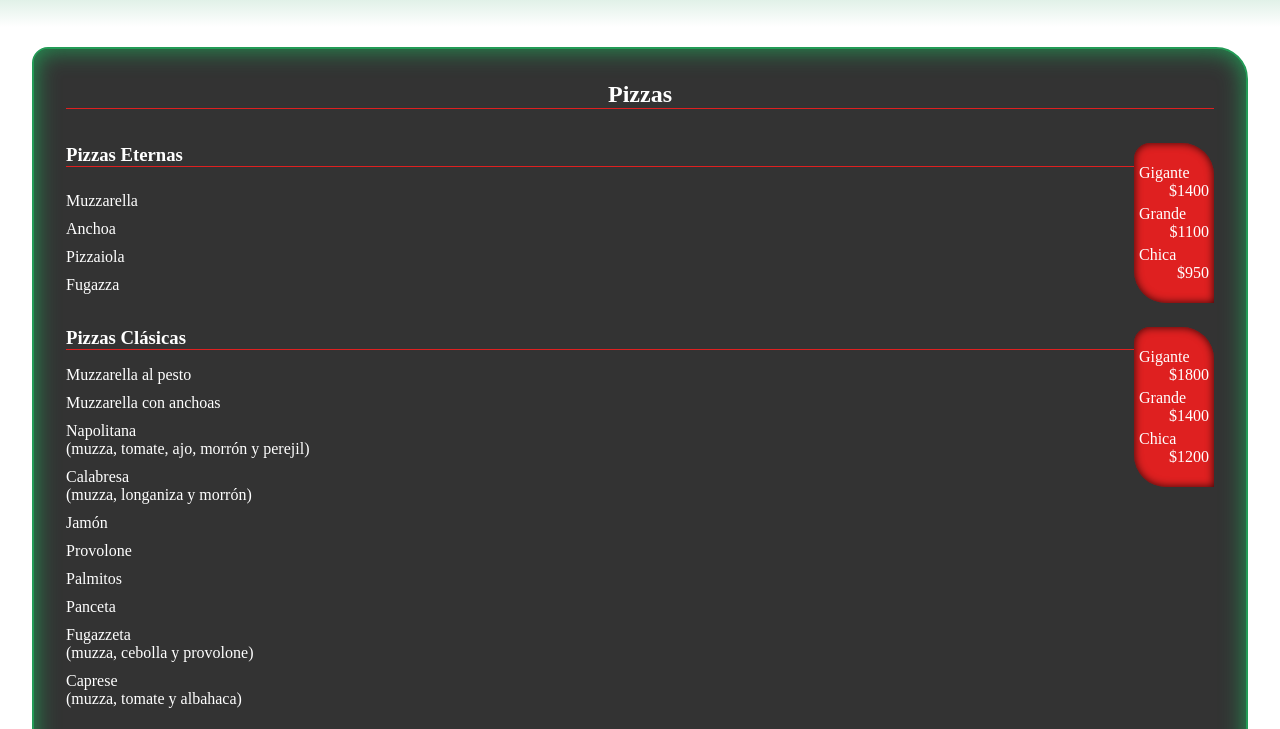
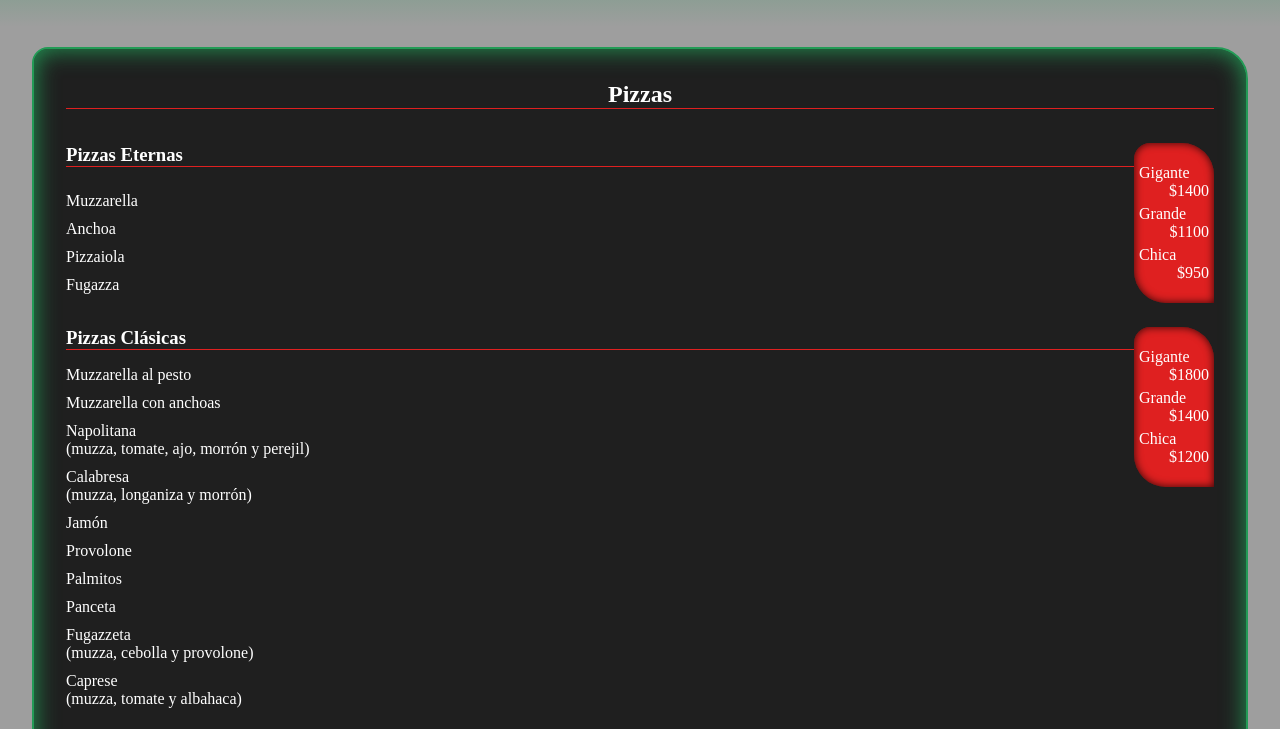
Before and after one commit to Juampy-19/hilacha-menu, a plain HTML site: page index.html in a window 1280 px wide. Shown: the part 172-901 px from the top of the page. Drawn offline with Linux system fonts and the light colour scheme; the site is published under a folder, as on GitHub Pages, so addresses that start at the root find nothing.

Commit message:
Corrección de la url de la imagen de fondo en el archivo index.css

```diff
--- a/index.css
+++ b/index.css
@@ -13,7 +13,7 @@
 }
 
 body {
-    background-image: url('/fondoPizza.png');
+    background-image: url('./fondoPizza.png');
     background-size: contain;
 }
 
```
